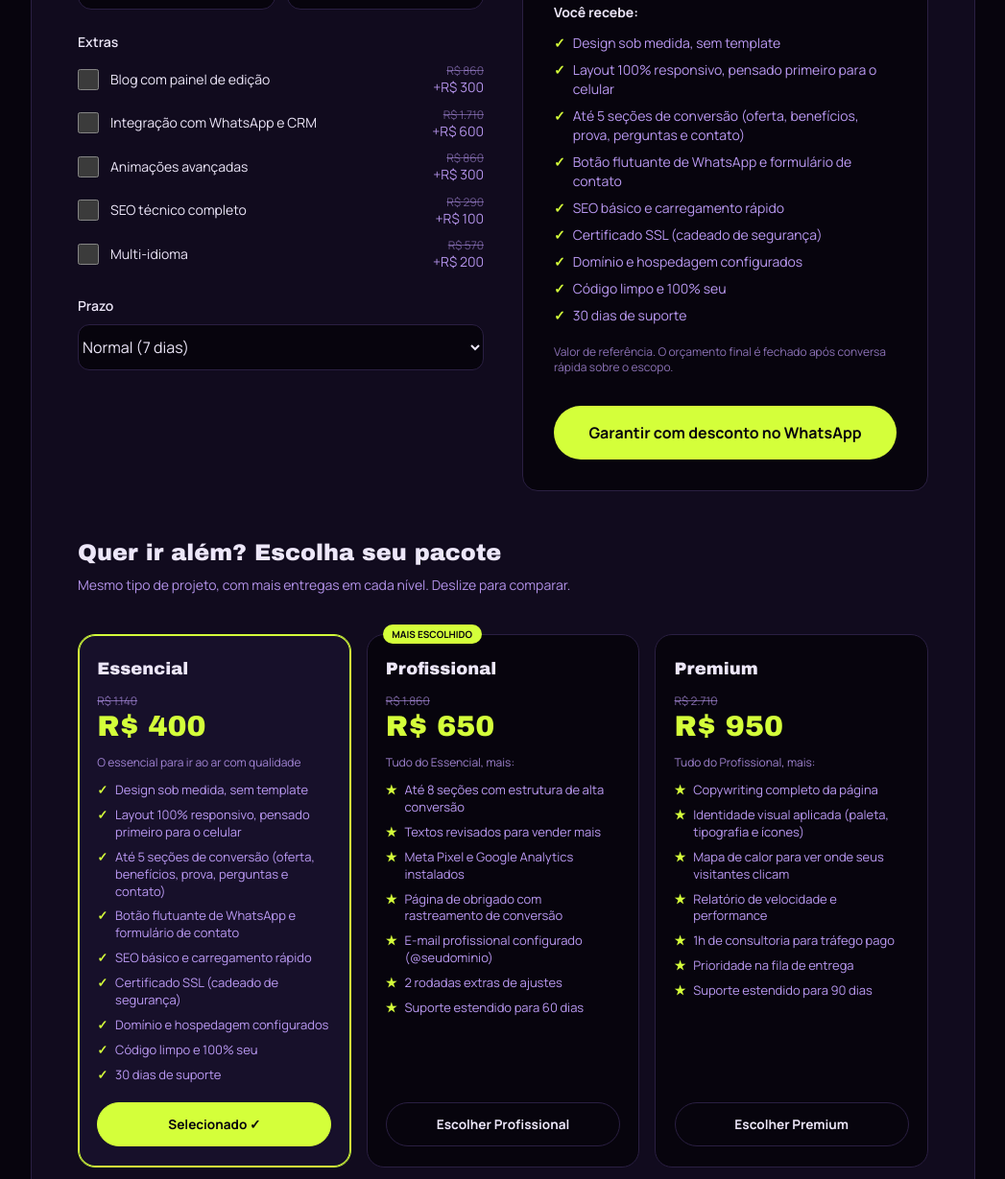
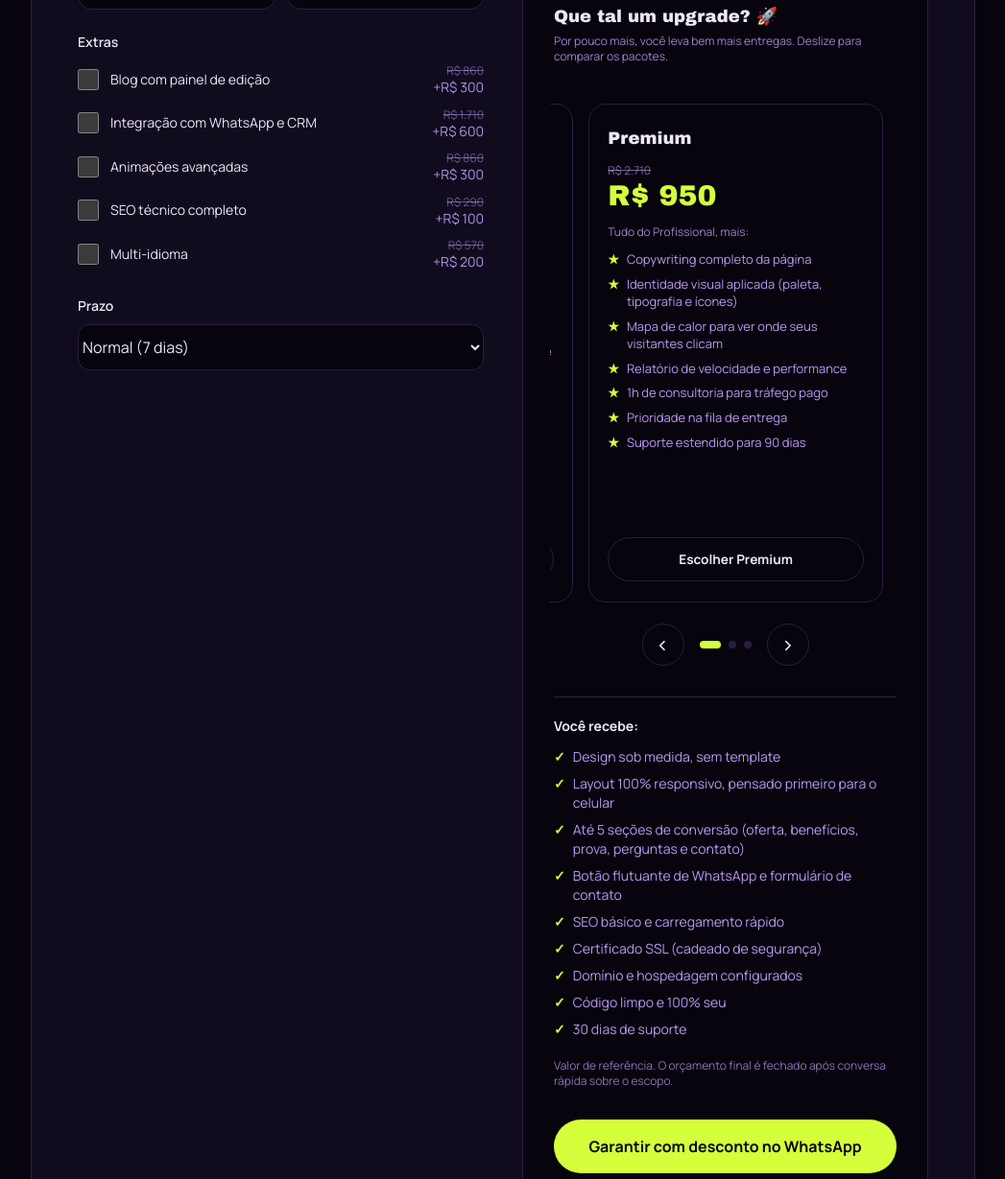
Before and after one commit to bockzim/DEVSTUDIO, a plain HTML site: page index.html in a window 1280 px wide. Shown: the part 3332-4561 px from the top of the page at 96% size, without its empty margins (116-1163 px from the left). Drawn offline with nearby package versions, Linux system fonts and the light colour scheme; a web font is replaced by a local one.

Commit message:
Carrossel de pacotes dentro do investimento com chamada de upgrade; remove bloco de baixo
Co-Authored-By: Claude Sonnet 5.5 <noreply@anthropic.com>
Claude-Session: https://claude.ai/code/session_01Jy3oSqHzqh86GX9H6Cc9n3

```diff
--- a/css/styles.css
+++ b/css/styles.css
@@ -46,7 +46,7 @@ html{scroll-padding-top:calc(env(safe-area-inset-top,0px) + 112px)}
 /* carrossel de pacotes */
 .car{display:flex;gap:1rem;overflow-x:auto;scroll-snap-type:x mandatory;-webkit-overflow-scrolling:touch;padding:1.1rem .25rem .6rem;margin-inline:-.25rem;scrollbar-width:none;overscroll-behavior-x:contain}
 .car::-webkit-scrollbar{display:none}
-.car>.tier{flex:0 0 84%;scroll-snap-align:center;display:flex;flex-direction:column;padding:1.3rem 1.2rem;border-radius:18px}
+.car>.tier{flex:0 0 86%;scroll-snap-align:center;display:flex;flex-direction:column;padding:1.3rem 1.2rem;border-radius:18px}
 .tier ul{list-style:none;padding:0}
 .tier-hot{position:absolute;top:-.7rem;left:1rem;background:#D4FF3A;color:#07040D;font-size:10px;font-weight:800;border-radius:999px;padding:.15rem .6rem}
 .tier-btn{display:block;text-align:center;margin-top:1.2rem;border:1px solid #2A1F42;border-radius:999px;padding:.75rem;font-weight:700;font-size:.85rem;min-height:44px}
@@ -56,4 +56,3 @@ html{scroll-padding-top:calc(env(safe-area-inset-top,0px) + 112px)}
 .dot{min-width:0!important;min-height:0!important;width:8px;height:8px;border:0!important;border-radius:50%;background:#2A1F42;padding:0;transition:.2s}
 .dot[aria-current=true]{background:#D4FF3A;width:22px;border-radius:999px}
 .car-nav .dot{position:relative}.car-nav .dot::after{content:"";position:absolute;inset:-18px -6px}
-@media(min-width:768px){.car{overflow:visible;padding-top:1.1rem}.car>.tier{flex:1 1 0;min-width:0}}
--- a/index.html
+++ b/index.html
@@ -139,19 +139,15 @@
         <p class="mt-2 flex items-center gap-2 flex-wrap"><s class="text-lilac/60 text-lg" id="qOld"></s><span class="bg-volt text-ink text-[11px] font-extrabold rounded-full px-2 py-0.5">-65%</span></p>
         <p class="font-display text-4xl lg:text-5xl font-extrabold text-volt" id="qPrice">R$ 0</p>
         <p class="text-sm font-semibold mt-1" id="qSave"></p>
-        <div class="mt-6 border-t border-line pt-5"><p class="text-sm font-bold mb-3">Você recebe:</p><ul id="qInc" class="space-y-2 text-sm text-lilac/95"></ul></div>
+        <div class="mt-6 border-t border-line pt-5"><p class="font-display font-bold text-lg">Que tal um upgrade? <span aria-hidden="true">🚀</span></p><p class="text-xs text-lilac/80 mt-1">Por pouco mais, você leva bem mais entregas. Deslize para comparar os pacotes.</p>
+        <div class="car-wrap mt-6">
+        <div id="qTier" class="car" role="radiogroup" aria-label="Pacotes" tabindex="-1"></div>
+        <div class="car-nav"><button type="button" id="cPrev" aria-label="Pacote anterior">‹</button><div id="cDots" class="flex gap-2"></div><button type="button" id="cNext" aria-label="Próximo pacote">›</button></div>
+      </div></div>
+        <div class="mt-8 border-t border-line pt-5"><p class="text-sm font-bold mb-3">Você recebe:</p><ul id="qInc" class="space-y-2 text-sm text-lilac/95"></ul></div>
         <p class="text-xs text-lilac/70 mt-5">Valor de referência. O orçamento final é fechado após conversa rápida sobre o escopo.</p></div>
         <a id="qSend" href="#" target="_blank" rel="noopener" class="btn-volt rounded-full px-6 py-4 text-center mt-8">Garantir com desconto no WhatsApp</a>
       </div>
-    </div>
-    <div class="relative mt-12">
-      <h3 class="font-display font-bold text-xl md:text-2xl">Quer ir além? Escolha seu pacote</h3>
-      <p class="text-lilac/90 text-sm mt-2">Mesmo tipo de projeto, com mais entregas em cada nível. Deslize para comparar.</p>
-      <div class="car-wrap mt-6">
-        <div id="qTier" class="car" role="radiogroup" aria-label="Pacotes" tabindex="-1"></div>
-        <div class="car-nav md:hidden"><button type="button" id="cPrev" aria-label="Pacote anterior">‹</button><div id="cDots" class="flex gap-2"></div><button type="button" id="cNext" aria-label="Próximo pacote">›</button></div>
-      </div>
-      <a id="qSend2" href="#" target="_blank" rel="noopener" class="btn-volt rounded-full px-6 py-4 text-center mt-8 block sm:inline-block">Garantir meu pacote no WhatsApp</a>
     </div>
   </div>
 </section>
--- a/js/main.js
+++ b/js/main.js
@@ -104,7 +104,7 @@ function calc(){
  $("#qPrice").textContent=brl(total);$("#qOld").textContent=brl(oldT);$("#qSave").textContent="Você economiza "+brl(oldT-total)+" · Pacote "+k.n+" · entrega em "+dias(d);
  $("#qInc").innerHTML=cum(t,tier).map(i=>`<li class="flex gap-2"><span class="text-volt font-bold">${i.up?"★":"✓"}</span><span>${i.v}</span></li>`).join("")+ex.map(x=>`<li class="flex gap-2"><span class="text-volt font-bold">+</span><span>${x.n}</span></li>`).join("")+(r>1?`<li class="flex gap-2"><span class="text-volt font-bold">⚡</span><span>Entrega expressa em ${dias(d)}</span></li>`:"");
  const link=wa(`Olá! Montei um orçamento no seu site (Black November):\n• Projeto: ${t.n} (pacote ${k.n})\n• Extras: ${ex.length?ex.map(x=>x.n).join(", "):"nenhum"}\n• Prazo: ${r>1?"expresso":"normal"} (${dias(d)})\n• De ${brl(oldT)} por ${brl(total)}\nQuero garantir esse valor!`);
- $("#qSend").href=link;$("#qSend2").href=link;
+ $("#qSend").href=link;
 }
 qt.addEventListener("change",()=>{drawTiers();drawRush();calc()});
 qT.addEventListener("change",e=>{tier=+e.target.value;const sl=qT.scrollLeft;drawTiers();qT.scrollLeft=sl;calc()});
```
